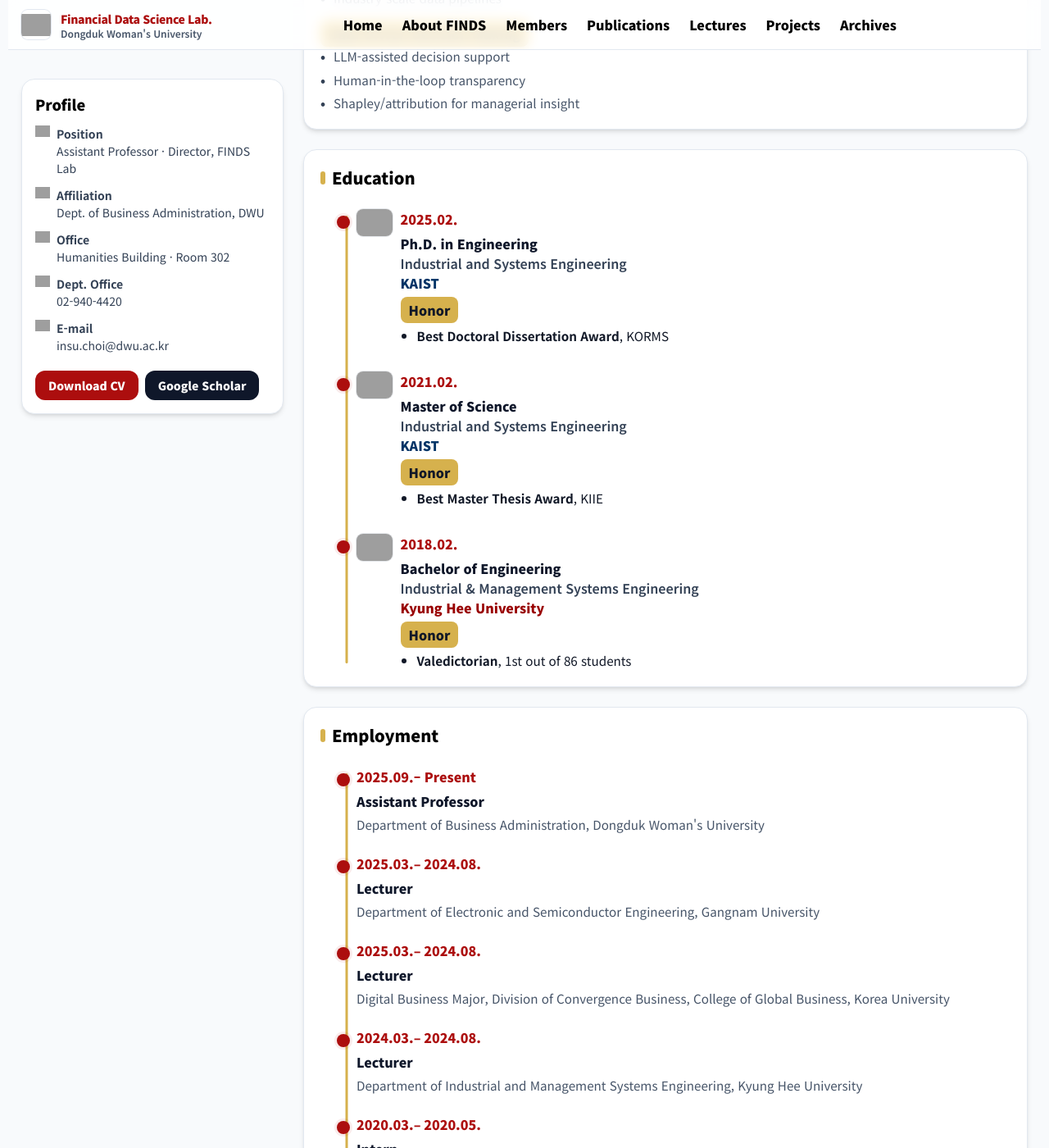
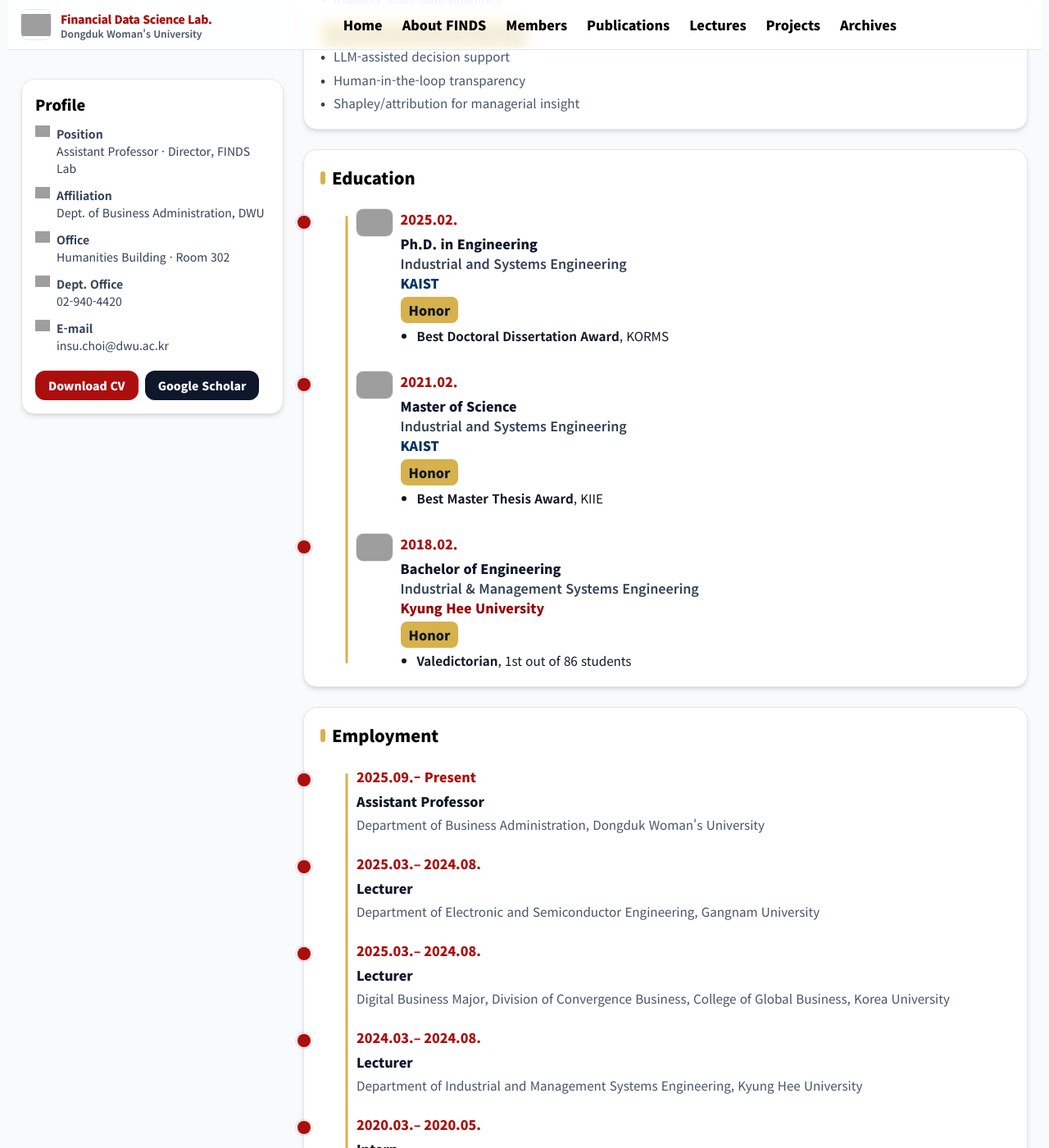
Before and after one commit to FinDS-Lab/site, a Jekyll site: the page built from members-director.html, in a window 1280 px wide and 1400 px high, scrolled down 2602 px. Shown: the whole window at 82% size. Built offline with Jekyll 4.4.1, drawn with Linux system fonts in a browser that asks for light colours; nearby versions of some CDN libraries; grey boxes are pictures that could not be loaded.

Commit message:
Update members-director.html

```diff
--- a/members-director.html
+++ b/members-director.html
@@ -92,7 +92,7 @@ permalink: /members-director.html
     --gold:#d6b14d;
     --year-size:16px;      /* 날짜 폰트 & bullet 지름 (약 +2pt) */
     --axis-x:2rem;         /* 골드 라인(center) x 위치 */
-    --dot-offset:-3rem;    /* bullet center = axis + offset (음수면 축보다 왼쪽) */
+    --dot-offset:-6rem;    /* bullet center = axis + offset (음수면 축보다 왼쪽) */
   }
 
   /* 타임라인: bullet은 왼쪽, 황금색 선은 그보다 오른쪽(뒤) — 겹치도록 */
```
